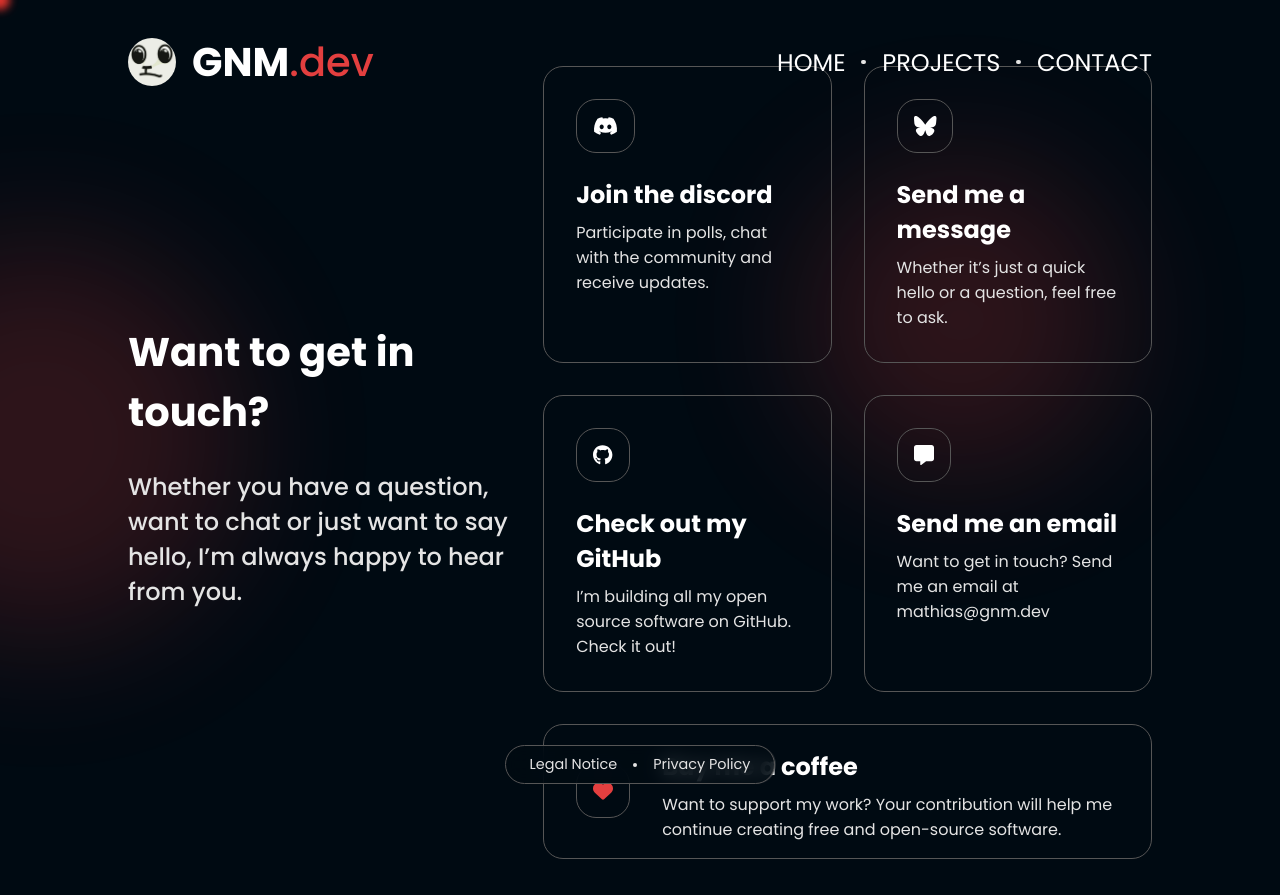
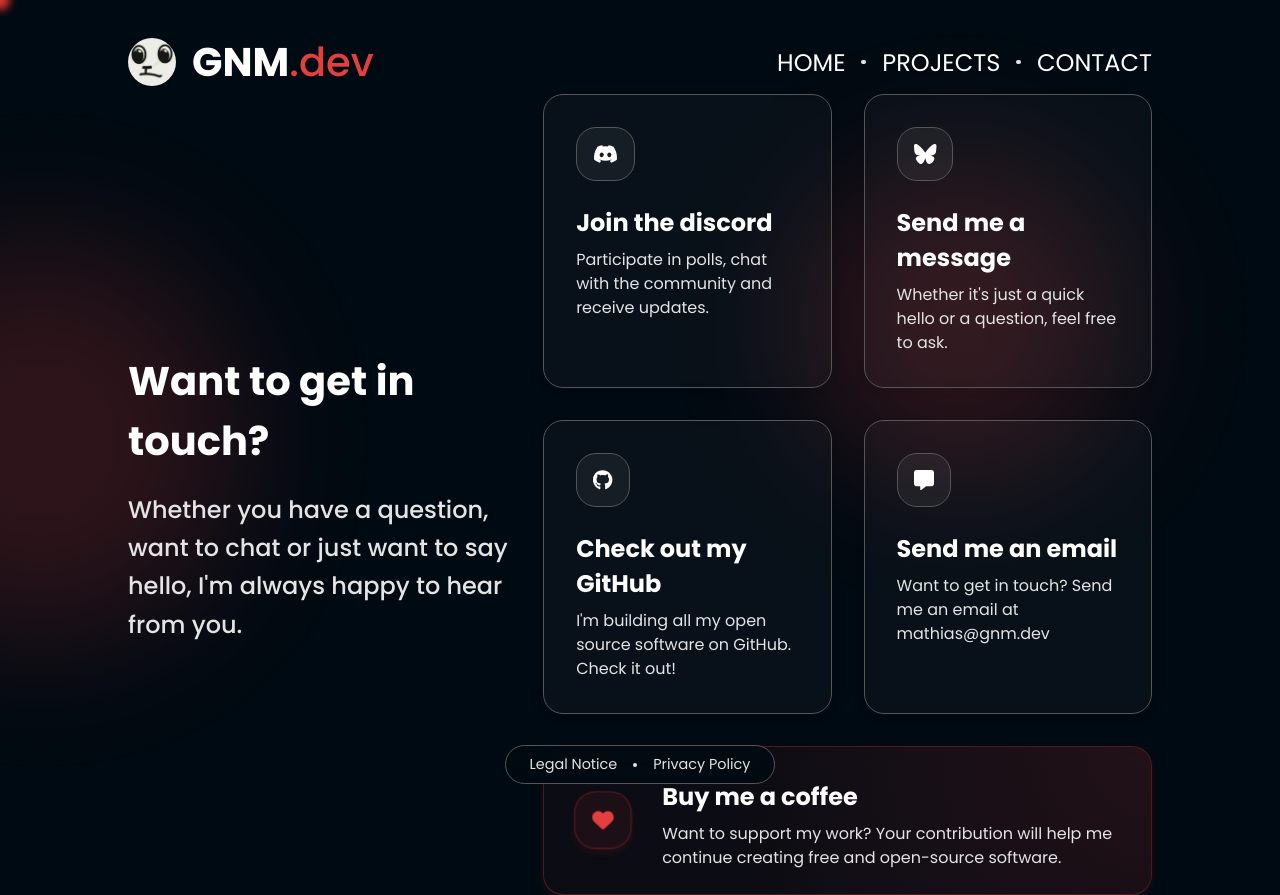
Before and after one commit to gnmyt/gnmyt, a React (Vite) app: page /contact in a window 1280 px wide. Before the commit the page ends 859 px from the top, so only its background shows below. Built offline with nearby package versions, Linux system fonts and the light colour scheme.

Commit message:
Update Contact page

```diff
--- a/src/pages/Contact/Contact.jsx
+++ b/src/pages/Contact/Contact.jsx
@@ -4,6 +4,7 @@ import {faHeart, faMessage} from "@fortawesome/free-solid-svg-icons";
 import {faBluesky, faDiscord, faGithub} from "@fortawesome/free-brands-svg-icons";
 import {useEffect} from "react";
 import {useBackground} from "@/common/components/Background/BackgroundContext.jsx";
+import {motion} from "framer-motion";
 
 const socialPlatforms = [
     {
@@ -14,13 +15,13 @@ const socialPlatforms = [
     },
     {
         title: "Send me a message",
-        description: "Whether it’s just a quick hello or a question, feel free to ask.",
+        description: "Whether it's just a quick hello or a question, feel free to ask.",
         link: "https://bsky.app/profile/gnm.dev",
         icon: faBluesky
     },
     {
         title: "Check out my GitHub",
-        description: "I’m building all my open source software on GitHub. Check it out!",
+        description: "I'm building all my open source software on GitHub. Check it out!",
         link: "https://github.com/gnmyt",
         icon: faGithub
     },
@@ -32,8 +33,22 @@ const socialPlatforms = [
     }
 ];
 
+const containerVariants = {
+    hidden: {opacity: 0},
+    visible: {opacity: 1, transition: {staggerChildren: 0.1, delayChildren: 0.2}}
+};
+
+const itemVariants = {
+    hidden: {y: 20, opacity: 0},
+    visible: {y: 0, opacity: 1, transition: {duration: 0.5}}
+};
+
+const donationVariants = {
+    hidden: {y: 20, opacity: 0},
+    visible: {y: 0, opacity: 1, transition: {duration: 0.5, delay: 1}}
+};
+
 export const Contact = () => {
-
     const {setCircles} = useBackground();
 
     useEffect(() => {
@@ -41,41 +56,65 @@ export const Contact = () => {
             {top: '10rem', right: '10rem', size: '20rem', opacity: 0.2},
             {bottom: '10rem', left: '-10rem', size: '25rem', opacity: 0.2}
         ]);
-
         return () => setCircles([]);
     }, [setCircles]);
 
     return (
-        <div className="contact-page">
-            <div className="info-area">
+        <motion.div className="contact-page" initial="hidden" animate="visible" variants={containerVariants}>
+            <motion.div className="info-area" variants={itemVariants}>
                 <h1>Want to get in touch?</h1>
-                <h2>Whether you have a question, want to chat or just want to say hello, I’m always happy to hear from you.</h2>
-            </div>
+                <h2>Whether you have a question, want to chat or just want to say hello, I'm always happy to hear from
+                    you.</h2>
+            </motion.div>
+
             <div className="contact-area">
-                <div className="social-platforms">
-                    {socialPlatforms.map((platform) => (
-                        <a className="social-platform" href={platform.link} target="_blank" rel="noopener noreferrer">
-                            <div className="platform-icon">
+                <motion.div className="social-platforms" variants={containerVariants}>
+                    {socialPlatforms.map((platform, index) => (
+                        <motion.a
+                            key={index}
+                            className="social-platform"
+                            href={platform.link}
+                            target="_blank"
+                            rel="noopener noreferrer"
+                            variants={itemVariants}
+                            whileHover={{scale: 1.03, boxShadow: "0px 5px 15px rgba(0, 0, 0, 0.1)"}}
+                            whileTap={{scale: 0.98}}>
+                            <motion.div
+                                className="platform-icon"
+                                whileHover={{scale: 1.1, rotate: [0, -5, 5, -5, 0]}}
+                                transition={{duration: 0.5}}>
                                 <FontAwesomeIcon icon={platform.icon}/>
-                            </div>
+                            </motion.div>
                             <div className="platform-info">
                                 <h1>{platform.title}</h1>
                                 <p>{platform.description}</p>
                             </div>
-                        </a>
+                        </motion.a>
                     ))}
-                </div>
-                <a className="donation-area" href="https://www.ko-fi.com/gnmyt" target="_blank" rel="noopener noreferrer">
-                    <div className="icon-area">
+                </motion.div>
+
+                <motion.a
+                    className="donation-area"
+                    href="https://www.ko-fi.com/gnmyt"
+                    target="_blank"
+                    rel="noopener noreferrer"
+                    variants={donationVariants}
+                    whileHover={{scale: 1.02, boxShadow: "0px 5px 15px rgba(0, 0, 0, 0.1)"}}
+                    whileTap={{scale: 0.98}}>
+                    <motion.div
+                        className="icon-area"
+                        whileHover={{scale: 1.1,}}
+                        animate={{scale: [1, 1.1, 1],}}
+                        transition={{duration: 1.5, repeat: Infinity, repeatType: "reverse"}}>
                         <FontAwesomeIcon icon={faHeart}/>
-                    </div>
+                    </motion.div>
                     <div className="donation-info">
                         <h1>Buy me a coffee</h1>
                         <p>Want to support my work? Your contribution will help me continue creating free and
                             open-source software.</p>
                     </div>
-                </a>
+                </motion.a>
             </div>
-        </div>
+        </motion.div>
     )
 }
--- a/src/pages/Contact/styles.sass
+++ b/src/pages/Contact/styles.sass
@@ -6,24 +6,56 @@
   justify-content: space-between
   align-items: center
   margin: 0 8rem
+  padding: 2rem 0
+  transition: all 0.3s ease-in-out
+
+  @media (max-width: 1200px)
+    flex-direction: column
+    margin: 0 4rem
+    gap: 2rem
+    align-items: flex-start
+    justify-content: flex-start
+
+  @media (max-width: 768px)
+    margin: 0 2rem
+    padding: 1rem 0
 
   .info-area
     width: 30rem
+    transition: all 0.3s ease
+
+    @media (max-width: 1200px)
+      width: 100%
+      margin-bottom: 1rem
+
+    @media (max-width: 768px)
+      width: 100%
 
   h1
     font-size: 2.5rem
     color: $text
+    margin-bottom: 1rem
+
+    @media (max-width: 768px)
+      font-size: 2rem
 
   h2
     font-size: 1.5rem
     font-weight: 500
     color: $text-light
+    line-height: 1.6
 
+    @media (max-width: 768px)
+      font-size: 1.2rem
 
 .social-platforms
   display: grid
   grid-template-columns: repeat(2, 1fr)
   gap: 2rem
+
+  @media (max-width: 900px)
+    grid-template-columns: 1fr
+
   .social-platform
     display: flex
     flex-direction: column
@@ -34,6 +66,19 @@
     color: $text
     border: 1px solid $stroke
     border-radius: 1.25rem
+    transition: all 0.3s ease
+    background-color: rgba(255, 255, 255, 0.03)
+    backdrop-filter: blur(5px)
+    box-shadow: 0 4px 10px rgba(0, 0, 0, 0.05)
+
+    @media (max-width: 768px)
+      padding: 1.5rem
+
+    &:hover
+      border-color: rgba($text, 0.3)
+      background-color: rgba(255, 255, 255, 0.06)
+      transform: translateY(-4px)
+      box-shadow: 0 8px 15px rgba(0, 0, 0, 0.08)
 
     .platform-icon
       font-size: 1.25rem
@@ -43,45 +88,99 @@
       padding: 1rem
       border: 1px solid $stroke
       border-radius: 1.25rem
+      transition: all 0.3s ease
+      color: $text
+      background-color: rgba(255, 255, 255, 0.05)
+
+      &:hover
+        border-color: rgba($text, 0.3)
+        background-color: rgba(255, 255, 255, 0.1)
 
     .platform-info
       display: flex
       flex-direction: column
-
       h1
         font-size: 1.5rem
         margin: 0.5rem 0
         color: $text
+        transition: color 0.3s ease
+
+        @media (max-width: 768px)
+          font-size: 1.3rem
+
       p
         font-size: 1rem
         margin: 0
         color: $text-light
+        line-height: 1.5
+
+        @media (max-width: 768px)
+          font-size: 0.9rem
 
 .contact-area
   display: flex
   flex-direction: column
   gap: 2rem
   width: 44rem
+  transition: all 0.3s ease
+
+  @media (max-width: 1200px)
+    width: 100%
 
   .donation-area
     display: flex
     align-items: center
-    border: 1px solid $stroke
+    border: 1px solid rgba($primary, 0.3)
     border-radius: 1.25rem
-    padding: 1rem 2rem
+    padding: 1.5rem 2rem
     gap: 2rem
     text-decoration: none
+    transition: all 0.3s ease
+    background-color: rgba($primary, 0.05)
+    backdrop-filter: blur(5px)
+    box-shadow: 0 4px 10px rgba($primary, 0.1)
+    position: relative
+    overflow: hidden
+
+    &::before
+      content: ""
+      position: absolute
+      top: 0
+      left: 0
+      width: 100%
+      height: 100%
+      background: radial-gradient(circle at top right, rgba($primary, 0.1), transparent 70%)
+      z-index: -1
+
+    @media (max-width: 768px)
+      flex-direction: column
+      align-items: flex-start
+      padding: 1.5rem
+      gap: 1rem
+
+    &:hover
+      border-color: rgba($primary, 0.6)
+      background-color: rgba($primary, 0.08)
+      transform: translateY(-4px)
+      box-shadow: 0 8px 20px rgba($primary, 0.15)
 
     h1
       font-size: 1.5rem
       margin: 0.5rem 0
       color: $text
+      transition: color 0.3s ease
+
+      @media (max-width: 768px)
+        font-size: 1.3rem
 
     p
       margin: 0
       font-size: 1rem
       color: $text-light
+      line-height: 1.5
 
+      @media (max-width: 768px)
+        font-size: 0.9rem
 
     .icon-area
       font-size: 1.25rem
@@ -90,5 +189,13 @@
       align-items: center
       padding: 1rem
       color: $primary
-      border: 1px solid $stroke
+      border: 1px solid rgba($primary, 0.3)
       border-radius: 1.25rem
+      transition: all 0.3s ease
+      background-color: rgba($primary, 0.08)
+      box-shadow: 0 4px 8px rgba($primary, 0.1)
+
+      &:hover
+        border-color: rgba($primary, 0.6)
+        background-color: rgba($primary, 0.15)
+        box-shadow: 0 6px 12px rgba($primary, 0.15)
```
